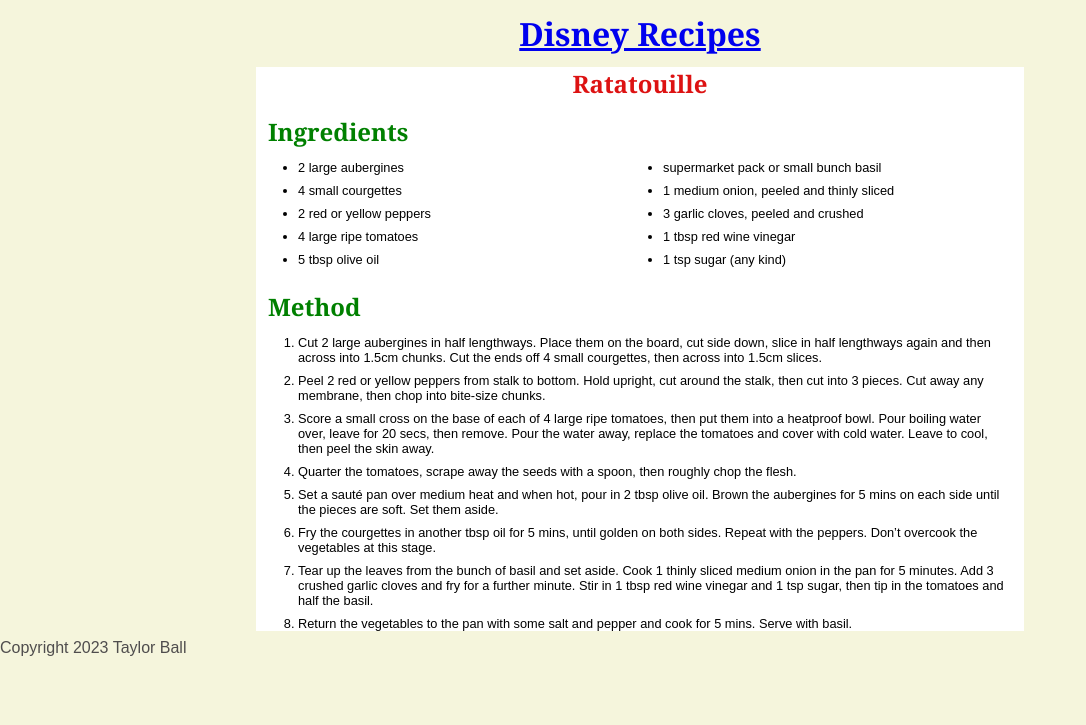
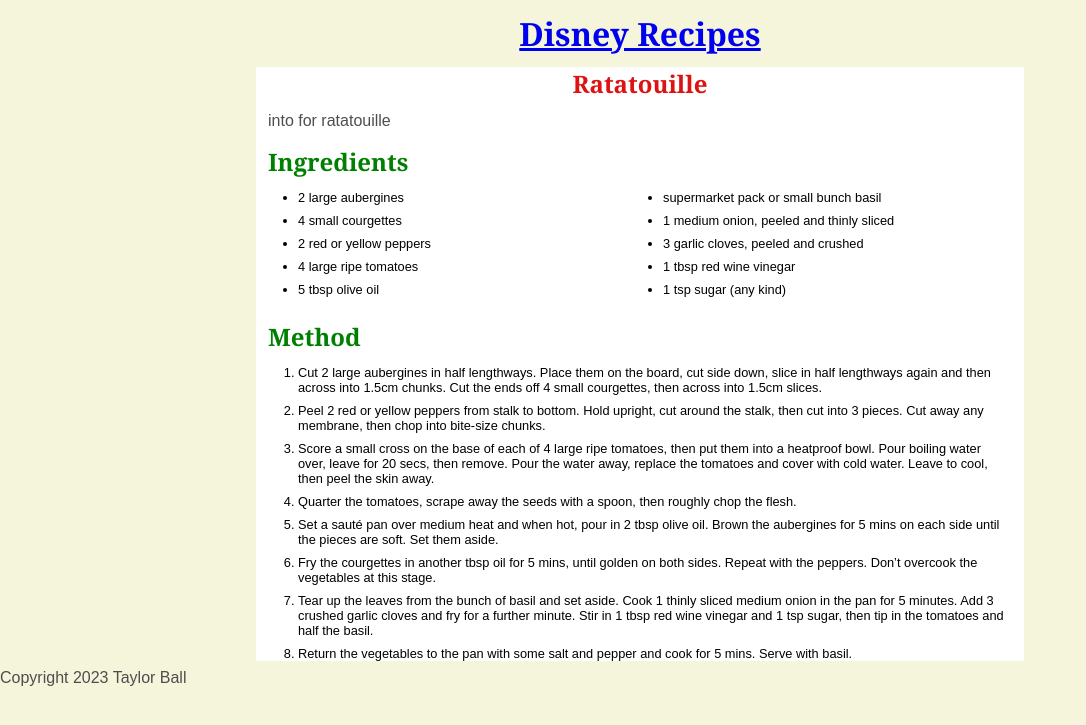
Before and after one commit to taylorball1/Recipes, a Jekyll site: the page built from _recipes/ratatouille.md, in a window 1280 px wide. Shown: the top 725 px of the page, without its empty margins (0-1086 px from the left). Built offline with Jekyll 4.4.1, drawn with Linux system fonts in a browser that asks for light colours.

Commit message:
Update Recipe “ratatouille”

```diff
--- a/_recipes/ratatouille.md
+++ b/_recipes/ratatouille.md
@@ -4,6 +4,8 @@
 order: 4
 layout: recipe
 ---
+into for ratatouille
+
 ## I﻿ngredients
 
 * 2 large aubergines
@@ -17,8 +19,6 @@
 * 1 tbsp red wine vinegar
 * 1 tsp sugar (any kind)
 
-
-
 ## M﻿ethod
 
 1. Cut 2 large aubergines in half lengthways. Place them on the board, cut side down, slice in half lengthways again and then across into 1.5cm chunks. Cut the ends off 4 small courgettes, then across into 1.5cm slices.
```
